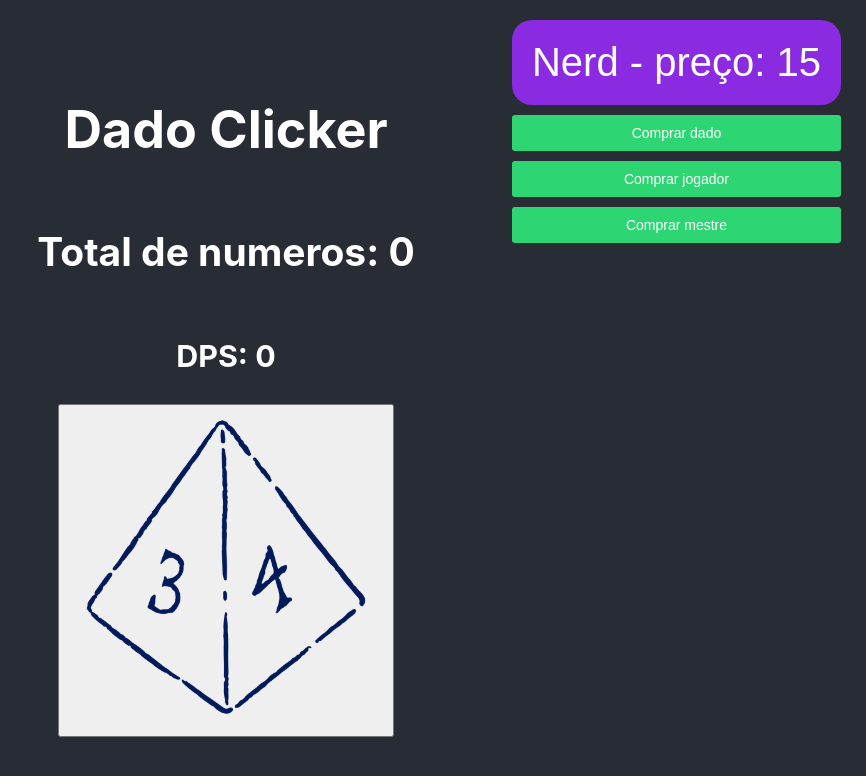
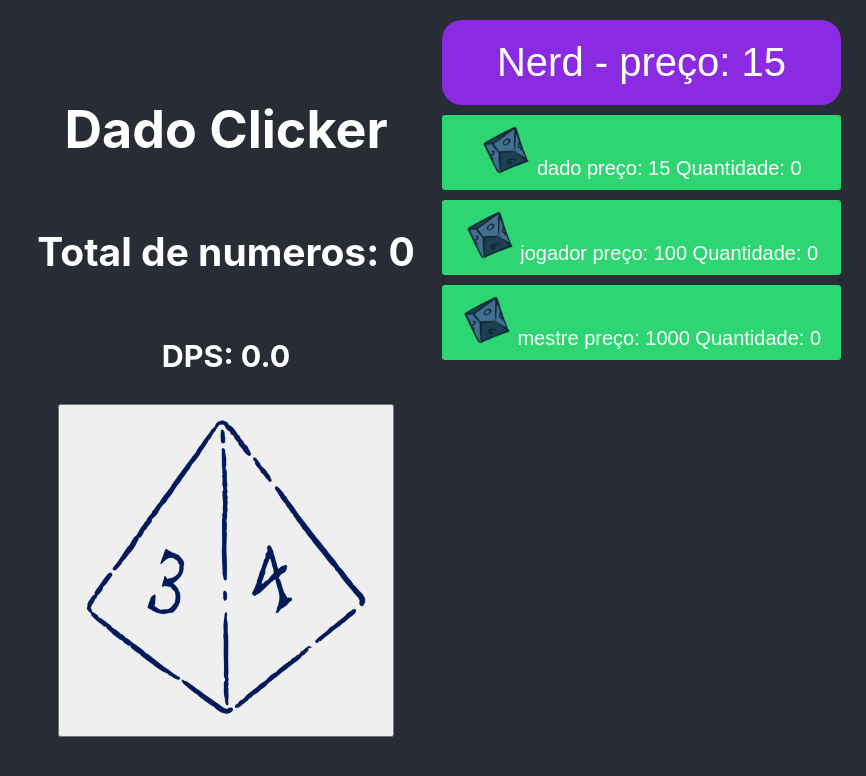
Before and after one commit to Sollarium22/Dados-base, a React (Create React App) app: page / in a window 1280 px wide. Shown: the top 776 px of the page, without its empty margins (414-1280 px from the left). Built offline with nearby package versions, Linux system fonts and the light colour scheme.

Commit message:
adicionando propriedades construcoes
adicionando construcoes valores preços e icones

```diff
--- a/src/App.js
+++ b/src/App.js
@@ -2,6 +2,7 @@ import logo from './logo.svg';
 import './App.css';
 import { useState, useEffect } from 'react';
 import dado from './d4.png'
+import dodo from './dodo.png'
 
 
 function App() {
@@ -10,9 +11,9 @@ function App() {
   const [DPS, setDps] = useState(0); // total de Dados por segundo Dps
   const [preco, setPreco] = useState(15);// preco
   const [construcoes, setConstrucoes] = useState([
-  {nome: "dado", preco: 15, dps: 0.2,  quantidade: 0},
-  {nome: "jogador", preco: 100,dps: 1,  quantidade: 0},
-  {nome: "mestre", preco: 1000,dps: 5,  quantidade: 0}
+  {nome: "dado", preco: 15, dps: 0.2,  quantidade: 0, icone: dodo},
+  {nome: "jogador", preco: 100,dps: 1,  quantidade: 0, icone: dodo},
+  {nome: "mestre", preco: 1000,dps: 5,  quantidade: 0, icone: dodo}
   ]
 
   )
@@ -24,10 +25,12 @@ function App() {
 
   useEffect(() =>{
     const timer = setInterval(() =>{
-      setContagem((atual) => atual + DPS)
-    }, 1000); //a cada 1 segundo roda aqui
-    return() => clearInterval(timer);
-  }, [DPS]);
+      const producao = construcoes.reduce((soma, c) => soma + c.dps * c.quantidade, 0)
+      setDps(producao);
+      setContagem((atual) => atual + producao/10);
+    }, 100); //a cada 1 segundo roda aqui
+    return() => clearInterval(timer);//limpa o timer
+  }, [construcoes]);
 
   function comprarConstrucao(indice) {
     setConstrucoes((anterior) =>
@@ -37,7 +40,7 @@ function App() {
           return  {
             ...c,
             quantidade: c.quantidade+1,
-            preco: Math.floor(preco*1.2)
+            preco: Math.floor(c.preco*1.2)
           }
         }
         return c;
@@ -52,8 +55,8 @@ function App() {
     <div className="App">
       <header className="App-header">
         <h1>Dado Clicker</h1>
-        <h2>Total de numeros: {contagem}</h2>
-        <h3>DPS: {DPS}</h3>
+        <h2>Total de numeros: {Math.floor(contagem)}</h2>
+        <h3>DPS: {DPS.toFixed(1)}</h3>
         <button id="dado" onClick={contarDado}><img src={dado} className="App-logo" alt="logo"style={{cursor: "pointer"}}/> </button>
 
       </header>
@@ -62,8 +65,7 @@ function App() {
         <button id="nerd" onClick={comprarConstrucao} style={{cursor: "pointer"}}>Nerd -  preço: {preco}</button>
 
     {construcoes.map((c, i) =>
-      <button> Comprar {c.nome}
-      </button>
+      <button onClick={() => comprarConstrucao(i)}> <img src={c.icone}></img> {c.nome} preço: {c.preco} Quantidade: {c.quantidade} </button>
     )}
 
     </div>
--- a/src/index.css
+++ b/src/index.css
@@ -53,4 +53,10 @@ body {
     border-radius: 3px;
     cursor: pointer;
     white-space: nowrap;
+    font-size: 20px;
 }
+
+.menu-lateral img {
+  height: 50px;
+  width: 50px;
+}
```
Also changed, not shown: src/dodo.png (added).
